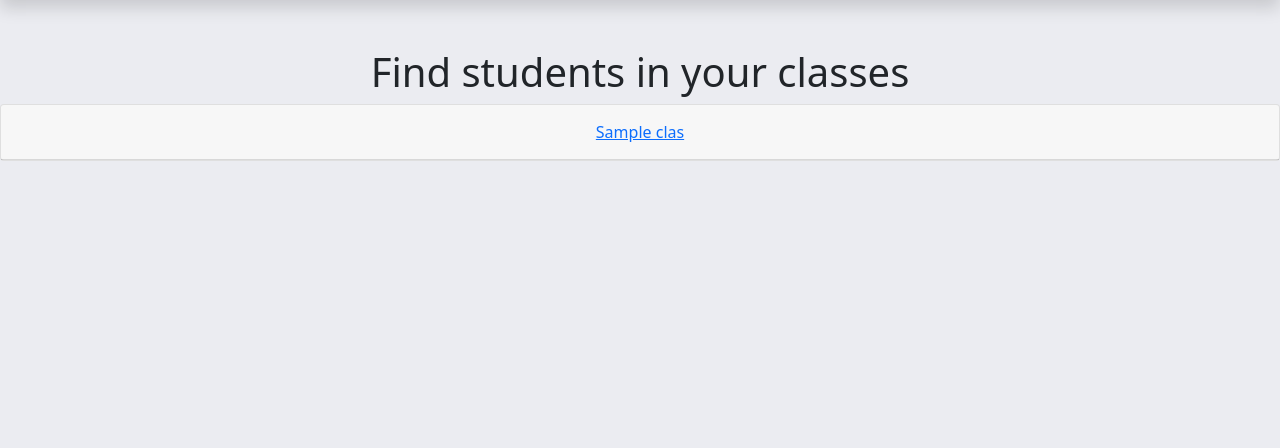
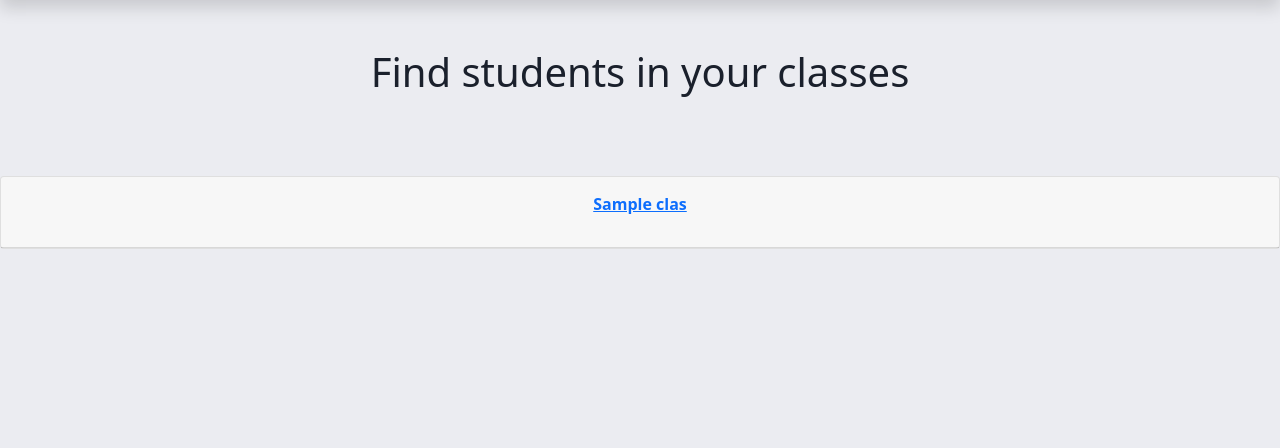
Before and after one commit to WilliamHaslet/wahoo-notes-website-project, a Django app: page /studentSearch in a window 1280 px wide. Shown: the part 68-516 px from the top of the page. Run offline with Django 3.2, Linux system fonts and the light colour scheme; a user stored in the database is signed in; tables that the repository leaves empty hold one stand-in row (values such as "Sample post"); some libraries are stand-ins or nearby versions.

Commit message:
Update studentSearch.html

```diff
--- a/main_app/templates/main_app/studentSearch.html
+++ b/main_app/templates/main_app/studentSearch.html
@@ -14,16 +14,16 @@
         </ul>
     {% endfor %}
 </ol>-->
-<body style= "background-color: #ebecf1;">
+<br><br><br>
 <center>
-<body style= "background-color: #ebecf1;">
+<body style= "background-color: #ebecf1; color: #1a202c;">
 <div class="accordion" id="accordionExample">
     {% for class in classes %}
     <div class="card">
       <div class="card-header" id="heading{{ class.class.id }}">
-        <h2 class="mb-0">
+        <h2 class="mb-3">
           <button class="btn btn-link" type="button" data-toggle="collapse" data-target="#collapse{{ class.class.id }}" aria-expanded="true" aria-controls="collapse{{ class.class.id }}">
-            {{ class.class.name }}
+            <strong>{{ class.class.name }}</strong>
           </button>
         </h2>
       </div>
@@ -39,11 +39,8 @@
         </div>
       </div>
     {% endfor %}
-    </div></center>
+    </div>
 </body>
+</center>
+    <br><br><br><br>
 {% endblock %}
-<style>
-li{
- list-style-type:none;
-}
-</style>
```
